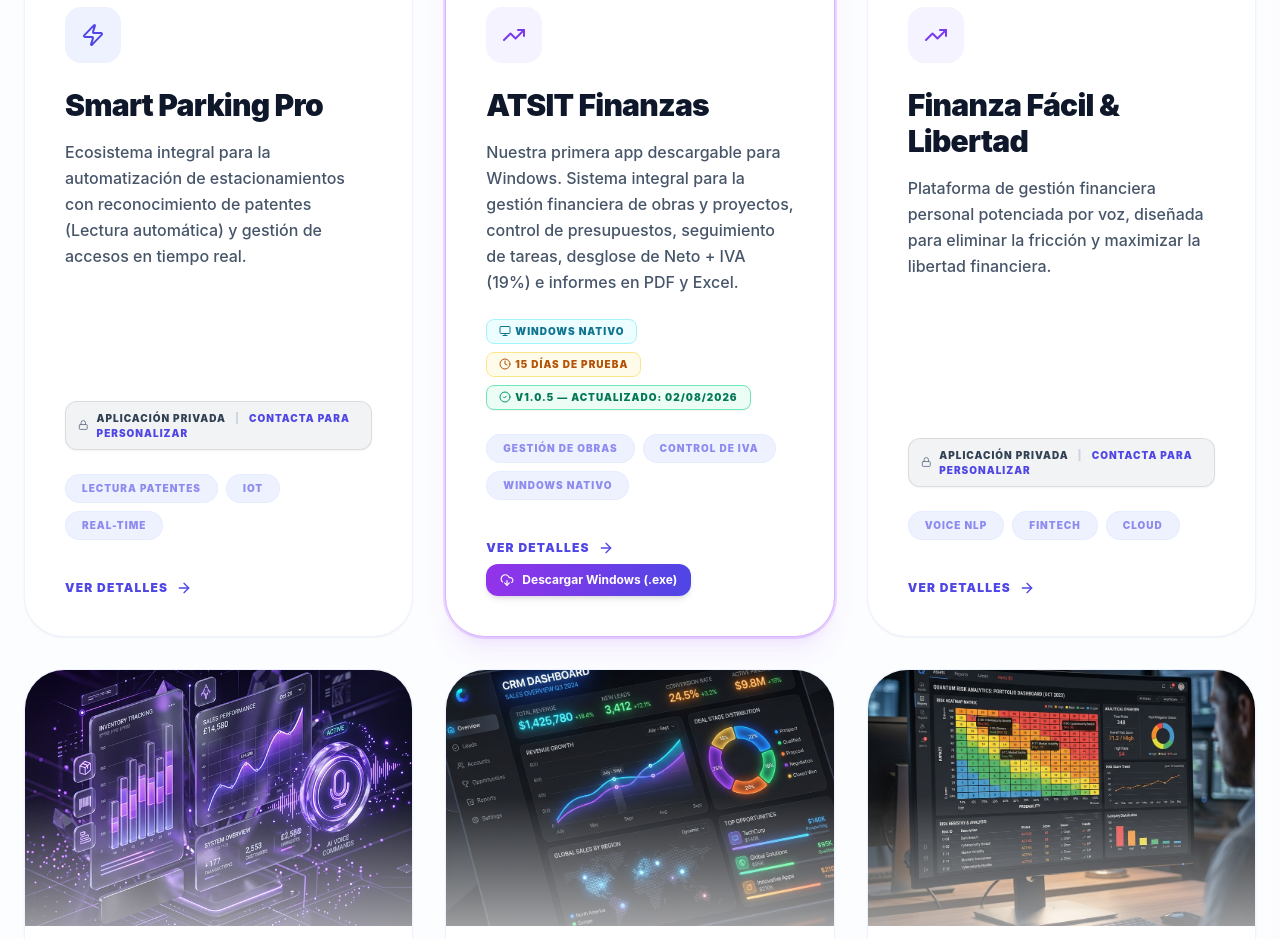
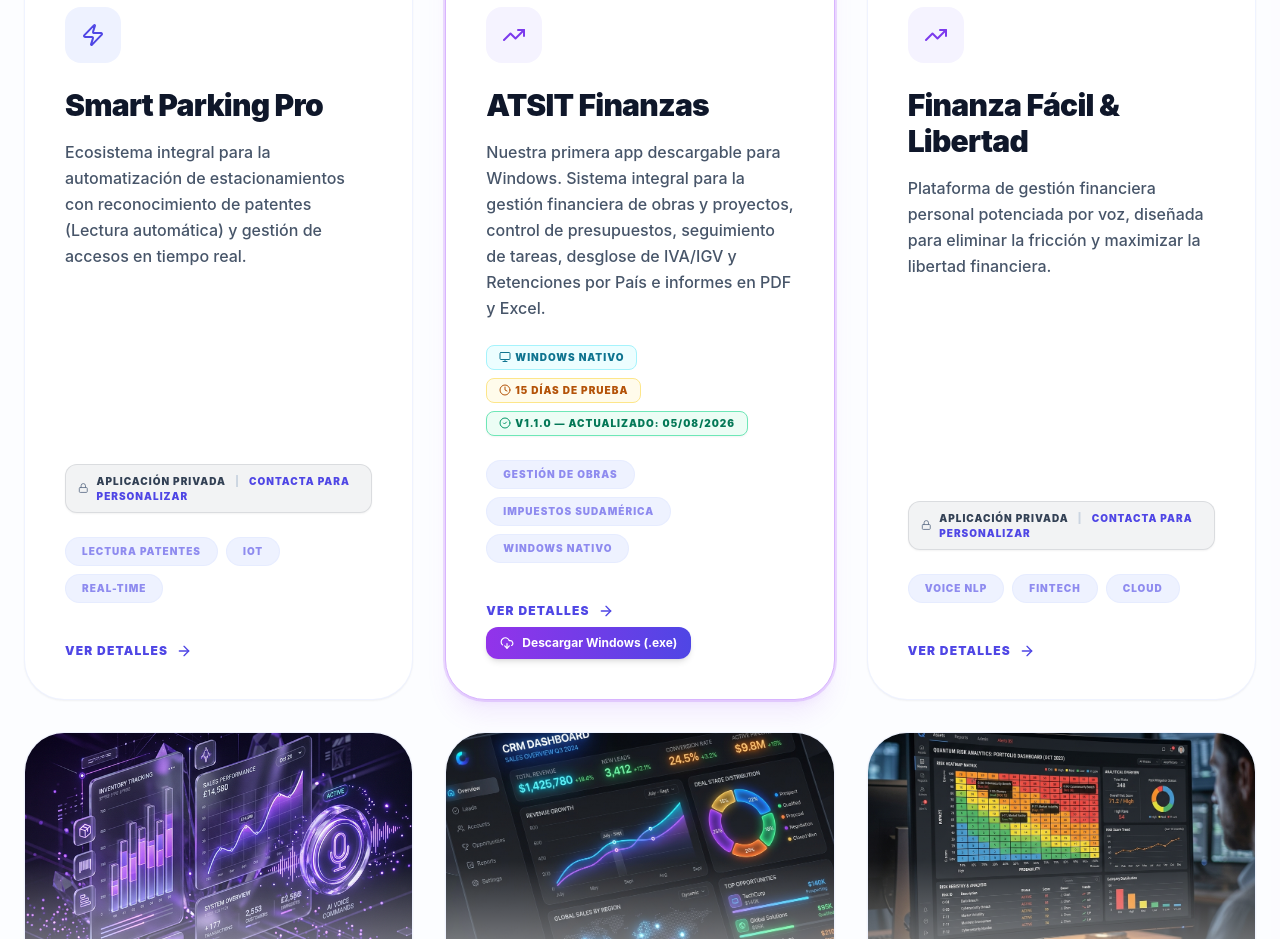
Before and after one commit to pdiazg46-design/AT-SIT-Portafolio, a Next.js app: page / in a window 1280 px wide. Shown: the part 2440-3379 px from the top of the page. Built offline with nearby package versions, Linux system fonts and the light colour scheme.

Commit message:
Fix ProjectCard props for ATSIT Finanzas to v1.1.0

```diff
--- a/src/app/page.tsx
+++ b/src/app/page.tsx
@@ -242,17 +242,17 @@
                             <ProjectCard
                                 id="atsit-finanzas"
                                 title="ATSIT Finanzas"
-                                desc="Nuestra primera app descargable para Windows. Sistema integral para la gestión financiera de obras y proyectos, control de presupuestos, seguimiento de tareas, desglose de Neto + IVA (19%) e informes en PDF y Excel."
-                                tags={["Gestión de Obras", "Control de IVA", "Windows Nativo"]}
+                                desc="Nuestra primera app descargable para Windows. Sistema integral para la gestión financiera de obras y proyectos, control de presupuestos, seguimiento de tareas, desglose de IVA/IGV y Retenciones por País e informes en PDF y Excel."
+                                tags={["Gestión de Obras", "Impuestos Sudamérica", "Windows Nativo"]}
                                 icon={<TrendingUp size={24} />}
                                 color="purple"
                                 image="/projects/atsit-finanzas-desktop.jpg"
                                 href="/proyectos/atsit-finanzas"
-                                downloadLink="https://github.com/pdiazg46-design/ATSIT-Finanzas/releases/download/v1.0.5/ATSIT-Finanzas-Setup-1.0.5.exe"
+                                downloadLink="https://github.com/pdiazg46-design/ATSIT-Finanzas/releases/download/v1.1.0/ATSIT-Finanzas-Setup-1.1.0.exe"
                                 downloadText="Descargar Windows (.exe)"
                                 trialBadge="15 Días de Prueba"
                                 osBadge="Windows Nativo"
-                                updateBadge="v1.0.5 — Actualizado: 02/08/2026"
+                                updateBadge="v1.1.0 — Actualizado: 05/08/2026"
                                 isFeaturedDownload={true}
                             />
                             <ProjectCard
```
